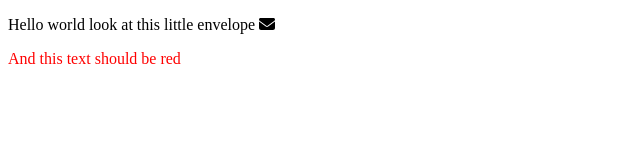
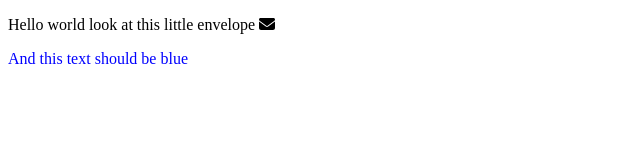
Before and after one commit to joulev/debug, a Next.js app: page / in a window 1280 px wide. Shown: the top 160 px of the page, without its empty margins (0-640 px from the left). Built offline with nearby package versions, Linux system fonts and the light colour scheme.

Commit message:
still working fine with sass and pages router
Signed-off-by: Vu Van Dung <me@joulev.dev>

```diff
--- a/app/globals.css
+++ /dev/null
@@ -1,3 +0,0 @@
-.red {
-  color: red;
-}
--- a/app/layout.tsx
+++ /dev/null
@@ -1,18 +0,0 @@
-import { config } from "@fortawesome/fontawesome-svg-core";
-import "@fortawesome/fontawesome-svg-core/styles.css";
-import "./globals.css";
-
-config.autoAddCss = false;
-
-export default function RootLayout({
-  children,
-}: {
-  children: React.ReactNode;
-}) {
-  return (
-    <html lang="en">
-      <head />
-      <body>{children}</body>
-    </html>
-  );
-}
--- a/package.json
+++ b/package.json
@@ -18,6 +18,7 @@
     "next": "canary",
     "react": "18.2.0",
     "react-dom": "18.2.0",
+    "sass": "^1.63.4",
     "typescript": "5.1.3"
   }
 }
--- /dev/null
+++ b/pages/_app.tsx
@@ -0,0 +1,10 @@
+import { AppProps } from "next/app";
+import { config } from "@fortawesome/fontawesome-svg-core";
+import "@fortawesome/fontawesome-svg-core/styles.css";
+import "~/styles/globals.scss";
+
+config.autoAddCss = false;
+
+export default function App({ Component, pageProps }: AppProps) {
+  return <Component {...pageProps} />;
+}
--- a/app/page.tsx
+++ b/pages/index.tsx
@@ -8,7 +8,7 @@ export default function Page() {
         Hello world look at this little envelope{" "}
         <FontAwesomeIcon icon={faEnvelope} />
       </p>
-      <p className="red">And this text should be red</p>
+      <p className="blue">And this text should be blue</p>
     </div>
   );
 }
--- /dev/null
+++ b/styles/globals.scss
@@ -0,0 +1,5 @@
+$blue: blue;
+
+.blue {
+  color: $blue;
+}
```
Also changed, not shown: 1 other file (tests, documents, lock files or other folders).
